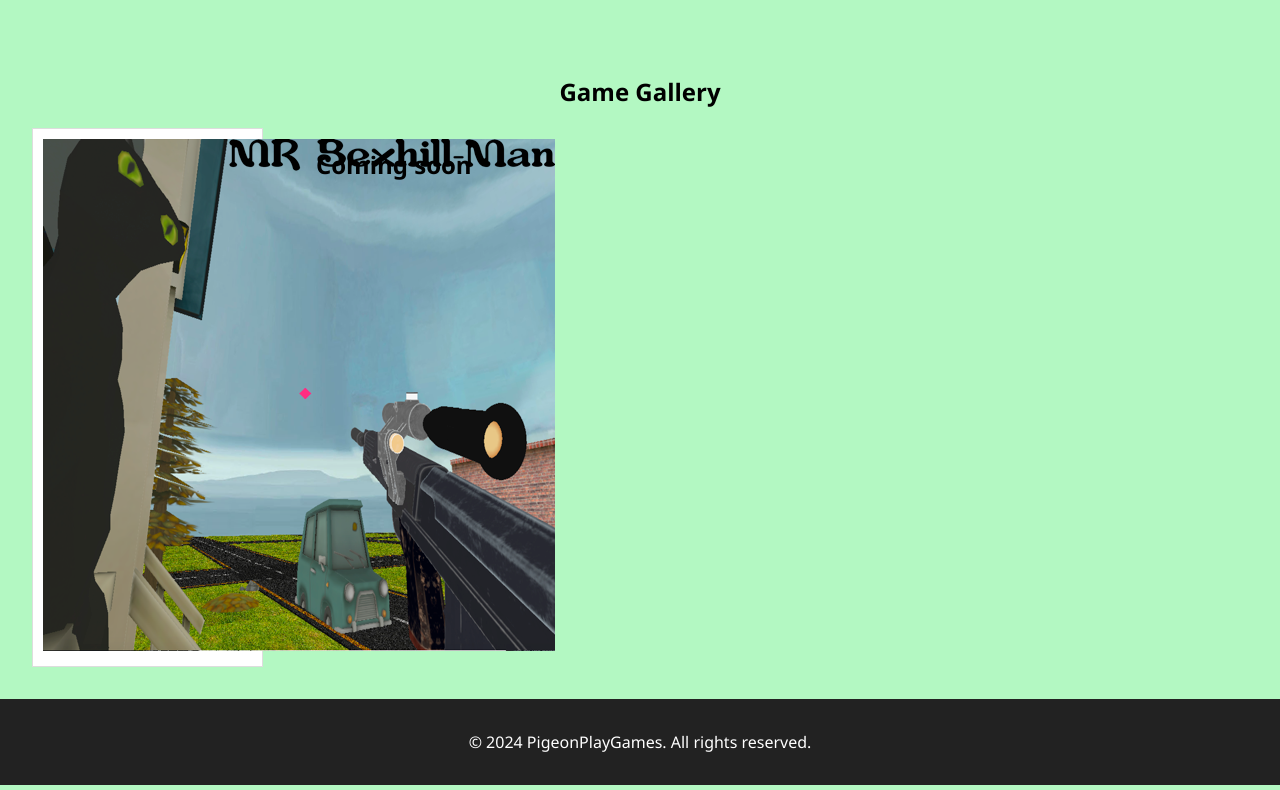
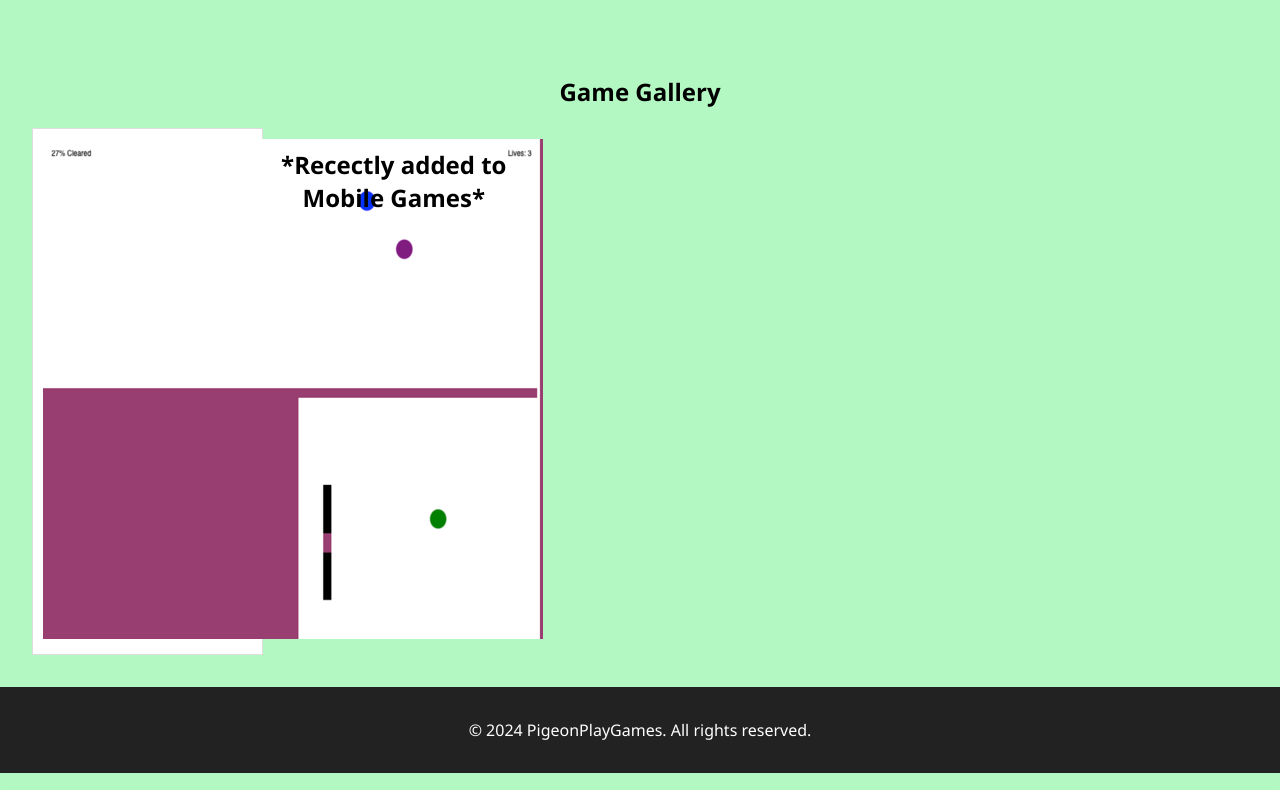
Before and after one commit to PigeonPlayGames/website_3, a website: page index.html in a window 1280 px wide. Shown: the part 680-1470 px from the top of the page. Drawn offline with Linux system fonts and the light colour scheme.

Commit message:
Update index.html

```diff
--- a/index.html
+++ b/index.html
@@ -44,8 +44,8 @@
     <section id="game-gallery">
         <h2>Game Gallery</h2>
         <div class="games">
-            <div><img src="tempmrb.png" alt="logo"></div>
-            <h2>Coming soon</h2>
+            <div><img src="jezzball-main/Jezzball.png" alt="logo"></div> <!-- previously tempmrb.png -->
+            <h2>*Recectly added to Mobile Games*</h2>
             <!-- Thumbnails for games will be displayed here -->
         </div>
     </section>
```
